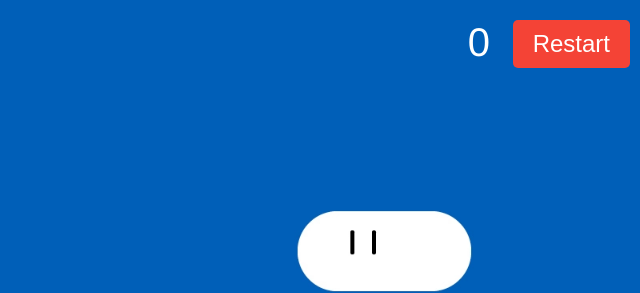
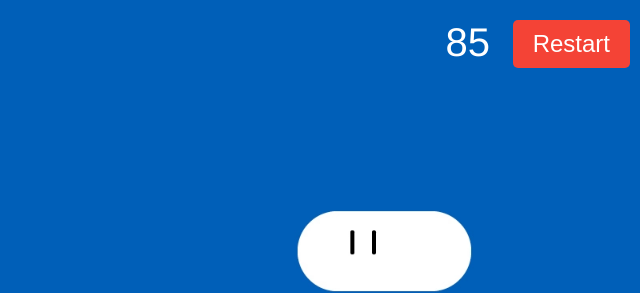
Before and after one commit to Matheus-Vicenzi/games, a plain HTML site: page MarioJump/index.html in a window 1280 px wide. Shown: the top 293 px of the page, 640-1280 px from the left. Drawn offline with Linux system fonts and the light colour scheme.

Commit message:
scoreupdate

```diff
--- a/MarioJump/CSS/style.css
+++ b/MarioJump/CSS/style.css
@@ -23,7 +23,7 @@
   position: absolute;
   bottom: -5px;
   width: 75px;
-  animation: pipe-animation 2s infinite linear;
+  animation: pipe-animation 1s infinite linear;
 }
 
 .mario {
--- a/MarioJump/JS/script.js
+++ b/MarioJump/JS/script.js
@@ -21,6 +21,7 @@ const loop = setInterval(() => {
   const marioPosition = window.getComputedStyle(mario).bottom.replace("px", "");
 
   if (pipePosition < 120 && pipePosition > 0 && marioPosition < 80) {
+
     pipe.style.animation = "none";
     pipe.style.left = `${pipePosition}px`;
 
@@ -30,14 +31,16 @@ const loop = setInterval(() => {
     mario.src = "/MarioJump/images/gameovermario.png";
     mario.style.width = "90px";
     mario.style.marginLeft = "50px";
-
+    pts = true;
     clearInterval(loop);
-  }if (pipePosition < -60) {
+  }
 
     score++;
+    Math.floor(score);
+
     scoreElement.innerText = score;
 
-  }
+
 }, 10);
 
 //reiniciar o jogo
--- a/MarioJump/index.html
+++ b/MarioJump/index.html
@@ -15,7 +15,7 @@
       <img src="/MarioJump/images/clouds.png" class="clouds" />
       <img src="/MarioJump/images/mario.gif" class="mario" />
       <img src="/MarioJump/images/pipe.png" class="pipe" />
-      <span class="score">0</span>
+      <div class="score">0</div>
       <button  class="restart-btn">Restart</button>
     </div>
   </body>
```
